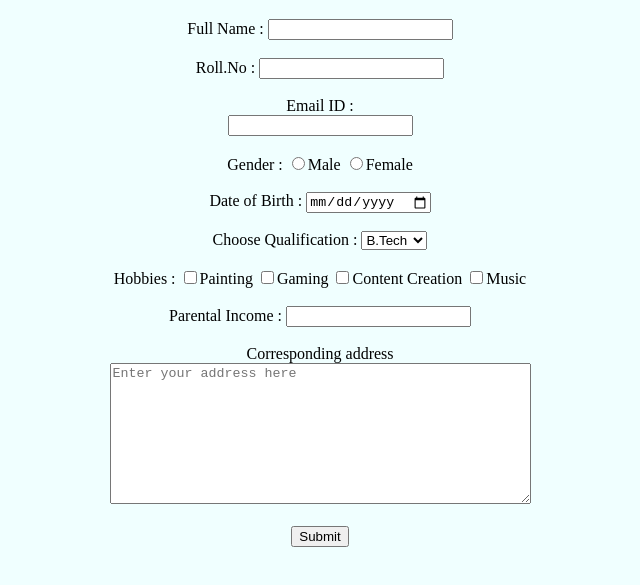
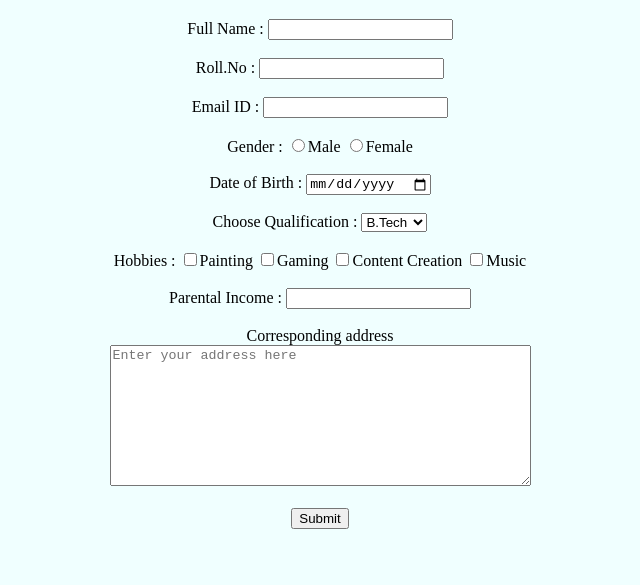
Before and after one commit to manmohan2mncm/web, a plain HTML site: page index.html in a window 1280 px wide. Shown: the part 61-646 px from the top of the page, without its empty margins (320-960 px from the left). Drawn offline with Linux system fonts and the light colour scheme.

Commit message:
Update index.html

```diff
--- a/index.html
+++ b/index.html
@@ -15,7 +15,7 @@
           <label>Roll.No :</label>
           <input type="text" value=""><br><br>
 
-          <label>Email ID :<br></label>
+          <label>Email ID :</label>
           <input type="email" value=""><br><br>
 
           <label>Gender :</label>
```
